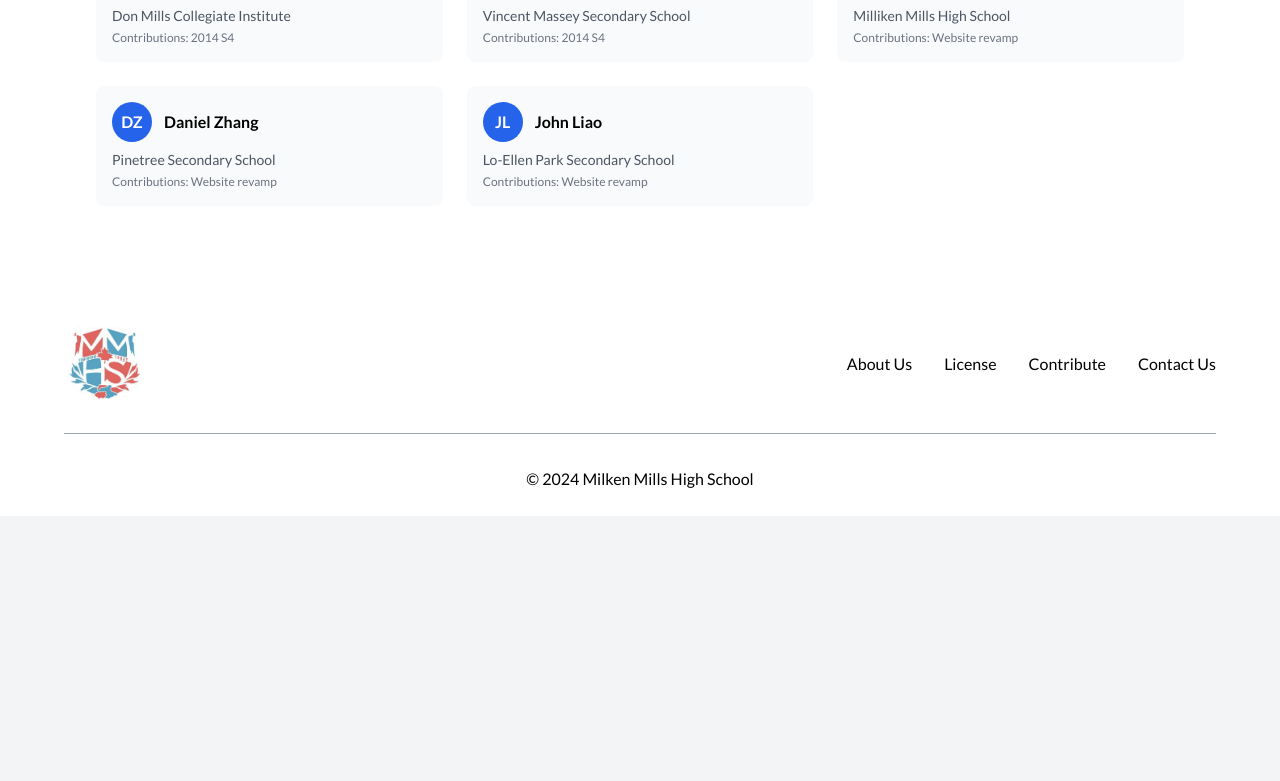
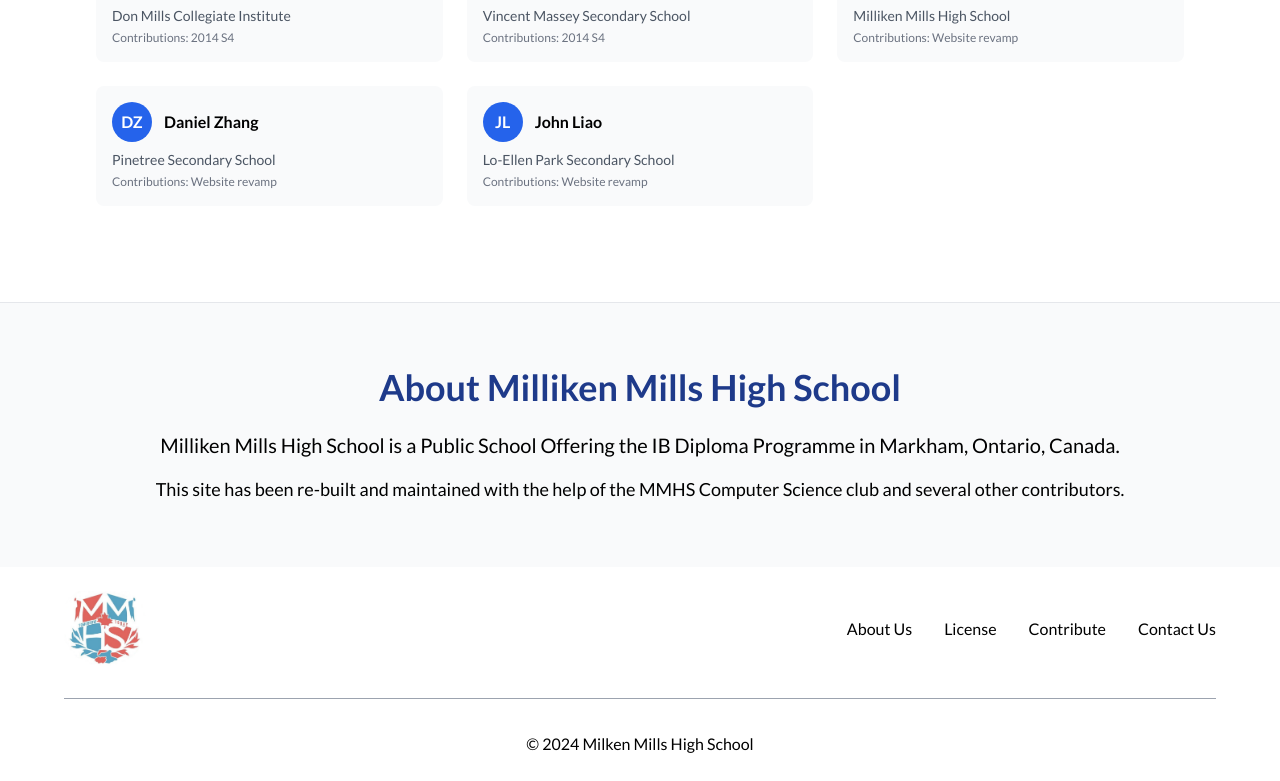
Before and after one commit to Tankman61/CCCSolutions, a React (Vite) app in the folder website/: page /about in a window 1280 px wide. Shown: the part 3505-4286 px from the top of the page. Before the commit the page ends 4021 px from the top, so only its background shows below. Built offline with nearby package versions, Linux system fonts and the light colour scheme; what pocketbase would draw is missing.

Commit message:
added mmhs section and edited home page subtitle

```diff
--- a/website/src/pages/AboutPage.jsx
+++ b/website/src/pages/AboutPage.jsx
@@ -58,6 +58,8 @@ const About = () => {
           </p>
         </div>
       </div>
+
+
 
       {/* Timeline Section */}
       <div className="bg-white py-16 px-4 border-t border-gray-200">
@@ -144,8 +146,20 @@ const About = () => {
         </div>
       </div>
 
+    {/* About the School Section */}
+<div className="bg-gray-50 py-16 px-4 border-t border-gray-200">
+  <div className="max-w-6xl mx-auto text-center">
+    <h2 className="text-4xl font-bold text-blue-900 mb-6">About Milliken Mills High School</h2>
+    <p className="text-xl mb-4">
+      Milliken Mills High School is a Public School Offering the IB Diploma Programme in Markham, Ontario, Canada.
+    </p>
+    <p className="text-lg">
+      This site has been re-built and maintained with the help of the MMHS Computer Science club and several other contributors.
+    </p>
+  </div>
+</div>
 
-    </div>
+  </div>
   );
 };
 
--- a/website/src/pages/HomePage.jsx
+++ b/website/src/pages/HomePage.jsx
@@ -5,7 +5,7 @@ import { TeamOutlined, FileTextOutlined, GithubOutlined } from '@ant-design/icon
 import { Helmet } from 'react-helmet';
 import BackgroundImage from '../assets/mmhs.jpg'
 
-// Styled components
+// Styled components (i got lazy)
 const IconWrapper = styled.div`
     font-size: 2rem;
     margin-right: 20px;
@@ -72,10 +72,10 @@ const Home = () => {
         style={{ backgroundImage: `url(${BackgroundImage})` }}
       >
         <h1 className="text-5xl md:text-6xl font-bold mb-6">
-          <span className="text-blue-500 tabular-nums">{count.toLocaleString()}</span>+ Students Helped with CCC Solutions
+          <span className="text-blue-500">{count.toLocaleString()}</span>+ Students Helped With CCC Solutions
         </h1>
         <p className="text-xl md:text-2xl max-w-2xl mb-10">
-          Empowering students with <strong>comprehensive solutions</strong> for the Canadian Computing Competition.
+          Providing <strong>comprehensive solutions</strong> for the Canadian Computing Competition.
         </p>
         <div className="flex space-x-4">
           <Link to="/solutions" className="bg-blue-800 text-white font-bold py-3 px-6 rounded-lg">
```
